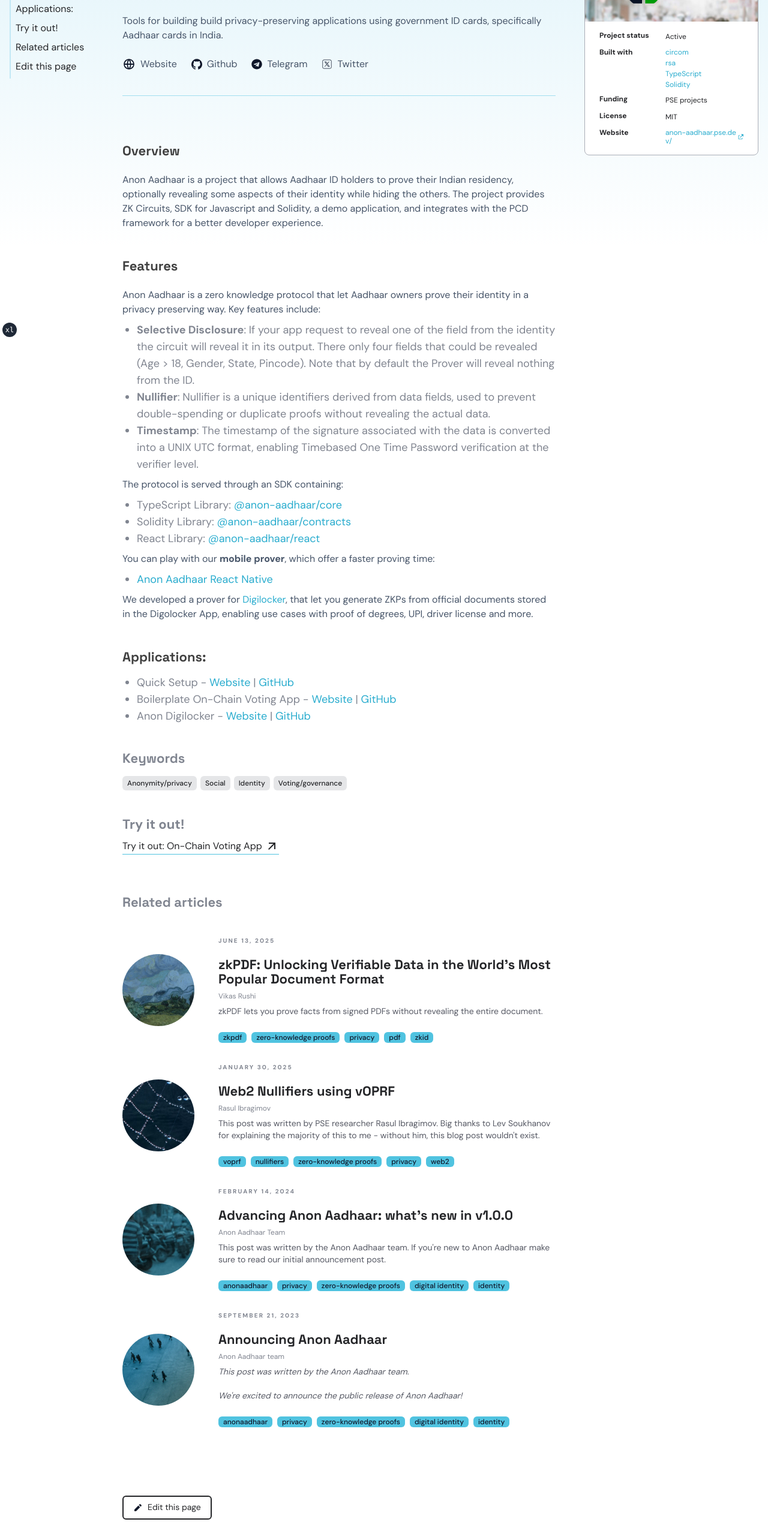
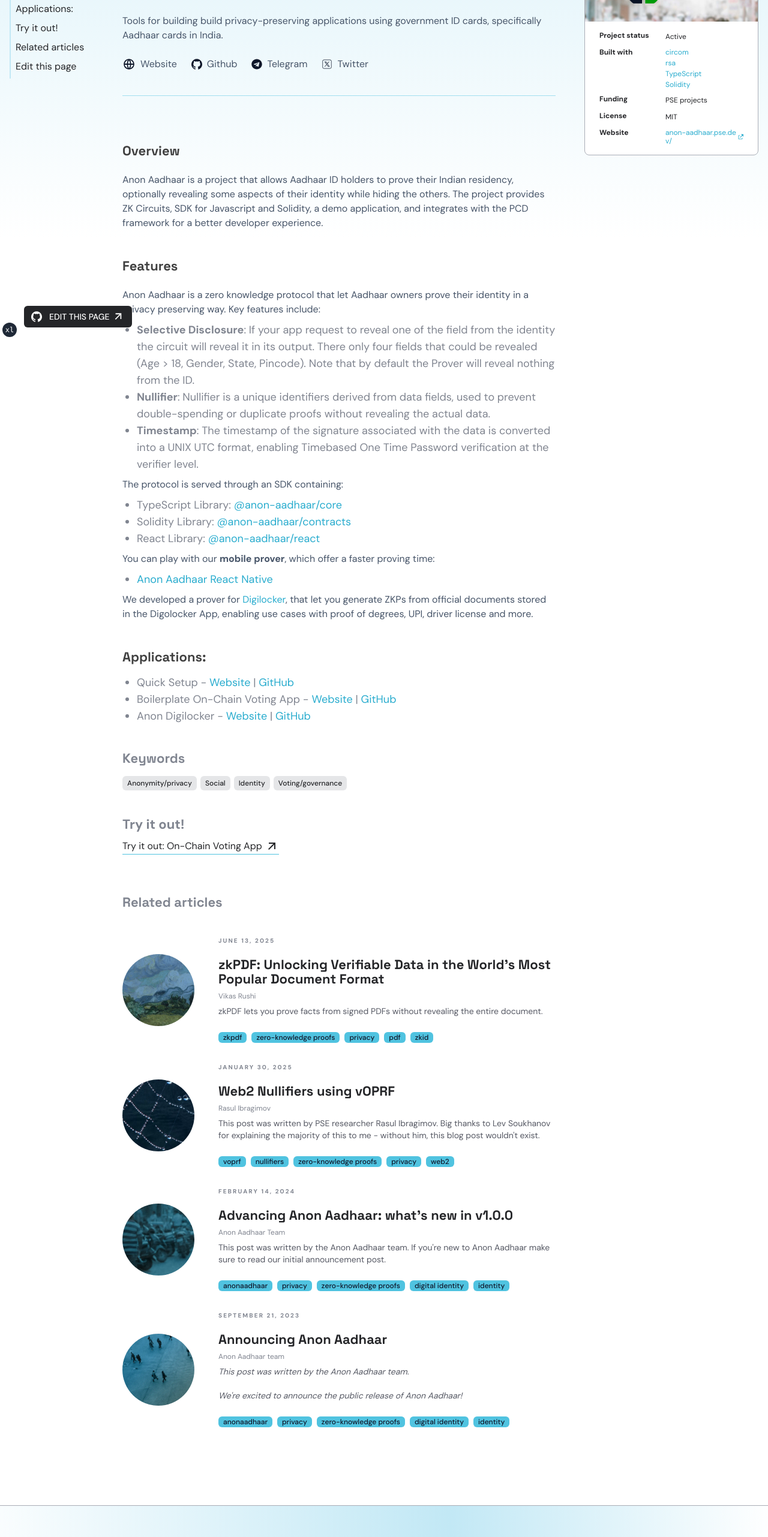
Before and after one commit to privacy-scaling-explorations/pse.dev, a Next.js app: page /projects/anon-aadhaar in a window 1280 px wide. Shown: the part 234-2797 px from the top of the page at 60% size. Built offline with nearby package versions, Linux system fonts and the light colour scheme.

Commit message:
General fixes part 7 (#484)
fix issue #483
fix issue #477

```diff
--- a/app/(pages)/blog/[slug]/page.tsx
+++ b/app/(pages)/blog/[slug]/page.tsx
@@ -1,9 +1,12 @@
+import { LABELS } from "@/app/labels"
 import { blogArticleCardTagCardVariants } from "@/components/blog/blog-article-card"
 import { BlogContent } from "@/components/blog/blog-content"
+import { Icons } from "@/components/icons"
 import { AppContent } from "@/components/ui/app-content"
 import { Button } from "@/components/ui/button"
 import { Label } from "@/components/ui/label"
 import { Markdown } from "@/components/ui/markdown"
+import { siteConfig } from "@/config/site"
 import { getArticles, getArticleById } from "@/lib/content"
 import { cn, getBackgroundImage } from "@/lib/utils"
 import { Metadata } from "next"
@@ -67,7 +70,22 @@ export default function BlogArticle({ params }: any) {
     post?.tldr?.toLowerCase()?.includes("newsletter")
 
   return (
-    <div className="flex flex-col">
+    <div className="flex flex-col relative">
+      <Link
+        href={siteConfig.editBlogPage(slug)}
+        target="_blank"
+        className="fixed bottom-5 left-5 lg:bottom-5 lg:left-10 z-10"
+      >
+        <Button className="w-full md:w-auto" size="sm">
+          <div className="flex items-center gap-1">
+            <Icons.gitHub size={18} />
+            <span className="pl-2 text-left text-sm font-medium uppercase">
+              {LABELS.COMMON.EDIT_THIS_PAGE}
+            </span>
+            <Icons.externalUrl size={22} />
+          </div>
+        </Button>
+      </Link>
       <div className="flex items-start justify-center z-0 relative">
         <div
           className={cn(
--- a/app/(pages)/projects/sections/ProjectContent.tsx
+++ b/app/(pages)/projects/sections/ProjectContent.tsx
@@ -69,7 +69,6 @@ export const ProjectContent = ({ id }: { id: string }) => {
   const { project } = getProjectById(id) ?? {}
 
   const hasSocialLinks = Object.keys(project?.links ?? {}).length > 0
-  const editPageURL = siteConfig?.editProjectPage(project?.id as string)
 
   const ProjectStatusMessageMap: Record<ProjectStatus, string> = {
     [ProjectStatus.ACTIVE]: "",
@@ -87,7 +86,22 @@ export const ProjectContent = ({ id }: { id: string }) => {
   }
 
   return (
-    <section className="bg-project-page-gradient dark:bg-transparent-gradient">
+    <section className="bg-project-page-gradient dark:bg-transparent-gradient relative">
+      <Link
+        href={siteConfig.editProjectPage(project.id)}
+        target="_blank"
+        className="fixed bottom-5 left-5 lg:bottom-5 lg:left-10 z-10"
+      >
+        <Button className="w-full md:w-auto" size="sm">
+          <div className="flex items-center gap-1">
+            <Icons.gitHub size={18} />
+            <span className="pl-2 text-left text-sm font-medium uppercase">
+              {LABELS.COMMON.EDIT_THIS_PAGE}
+            </span>
+            <Icons.externalUrl size={22} />
+          </div>
+        </Button>
+      </Link>
       <div className="flex flex-col">
         <Divider.Section className="flex flex-col items-center">
           <AppContent className="flex flex-col gap-12 py-16">
@@ -200,20 +214,6 @@ export const ProjectContent = ({ id }: { id: string }) => {
               {!isResearchProject && (
                 <WikiCard className="lg:sticky lg:top-20" project={project} />
               )}
-              <div data-section-id="edit-this-page" className="lg:col-start-2">
-                <Link
-                  href={editPageURL}
-                  target="_blank"
-                  rel="noreferrer"
-                  passHref
-                  className="inline-flex items-center self-start gap-2 px-4 py-2 duration-200 bg-white border-2 rounded-md group border-tuatara-950 hover:bg-tuatara-950 hover:text-white dark:bg-black dark:border-anakiwa-800 dark:border dark:hover:bg-anakiwa-400"
-                >
-                  <Icons.edit />
-                  <span className="text-sm duration-200 text-primary group-hover:text-white">
-                    {LABELS.COMMON.EDIT_THIS_PAGE}
-                  </span>
-                </Link>
-              </div>
             </div>
           </AppContent>
 
--- a/app/layout.tsx
+++ b/app/layout.tsx
@@ -111,6 +111,9 @@ export const metadata: Metadata = {
       ],
     },
   },
+  icons: {
+    icon: "/favicon.svg",
+  },
 }
 
 interface RootLayoutProps {
--- a/components/blog/articles-list.tsx
+++ b/components/blog/articles-list.tsx
@@ -3,7 +3,6 @@
 import { useQuery } from "@tanstack/react-query"
 import { Article, ArticleTag } from "@/lib/content"
 import { ArticleListCard } from "./article-list-card"
-import Link from "next/link"
 import { cva } from "class-variance-authority"
 import { ArticleInEvidenceCard } from "./article-in-evidance-card"
 import { Input } from "../ui/input"
@@ -11,8 +10,8 @@ import { Button } from "../ui/button"
 import { LABELS } from "@/app/labels"
 import { Search as SearchIcon } from "lucide-react"
 import { useState } from "react"
-import { useDebounce } from "react-use"
-import { useParams, useRouter, useSearchParams } from "next/navigation"
+import { useDebounce, useMedia } from "react-use"
+import { useRouter, useSearchParams } from "next/navigation"
 
 const ArticleTitle = cva(
   "text-white font-display hover:text-anakiwa-400 transition-colors group-hover:text-anakiwa-400",
@@ -121,6 +120,8 @@ export const ArticlesList: React.FC<ArticlesListProps> = ({
     [searchQuery]
   )
 
+  const isMobile = useMedia("(max-width: 768px)")
+
   return (
     <div className="flex flex-col gap-10 lg:gap-16">
       {!hasTag && !hasSearchParams && searchQuery !== "all" && (
@@ -132,6 +133,7 @@ export const ArticlesList: React.FC<ArticlesListProps> = ({
               className="h-full "
               asLink
             />
+            {isMobile && (
               <>
                 {featuredArticles?.map((article: Article) => {
                   return (
@@ -139,14 +141,16 @@ export const ArticlesList: React.FC<ArticlesListProps> = ({
                       key={article.id}
                       article={article}
                       size="sm"
-                    className="h-full lg:hidden"
+                      className="h-full"
                       asLink
                     />
                   )
                 })}
               </>
+            )}
           </div>
-          <div className="hidden lg:grid grid-cols-1 lg:grid-cols-2 gap-4 lg:gap-10 lg:col-span-2 h-full">
+          {!isMobile && (
+            <div className="grid grid-cols-1 lg:grid-cols-2 gap-4 lg:gap-10 lg:col-span-2 h-full">
               {featuredArticles?.map((article: Article) => {
                 return (
                   <ArticleInEvidenceCard
@@ -161,6 +165,7 @@ export const ArticlesList: React.FC<ArticlesListProps> = ({
                 )
               })}
             </div>
+          )}
         </div>
       )}
       <div className="flex flex-col gap-10 lg:gap-16 lg:px-12">
--- a/config/site.ts
+++ b/config/site.ts
@@ -27,7 +27,9 @@ export const siteConfig = {
       "https://docs.google.com/forms/d/e/1FAIpQLSendzYY0z_z7fZ37g3jmydvzS9I7OWKbY2JrqAnyNqeaBHvMQ/viewform",
   },
   addGithubResource:
-    "https://github.com/privacy-scaling-explorations/website-v2/blob/main/app/%5Blang%5D/content/resources.md",
+    "https://github.com/privacy-scaling-explorations/website-v2/blob/main/content/resources.md",
   editProjectPage: (id: string) =>
-    `https://github.com/privacy-scaling-explorations/pse.dev/blob/main/data/projects/${id}.ts`,
+    `https://github.com/privacy-scaling-explorations/website-v2/blob/main/content/projects/${id}.md`,
+  editBlogPage: (slug: string) =>
+    `https://github.com/privacy-scaling-explorations/website-v2/blob/main/content/articles/${slug}.md`,
 }
```
Lines whose indentation alone changed are shown as unchanged.
